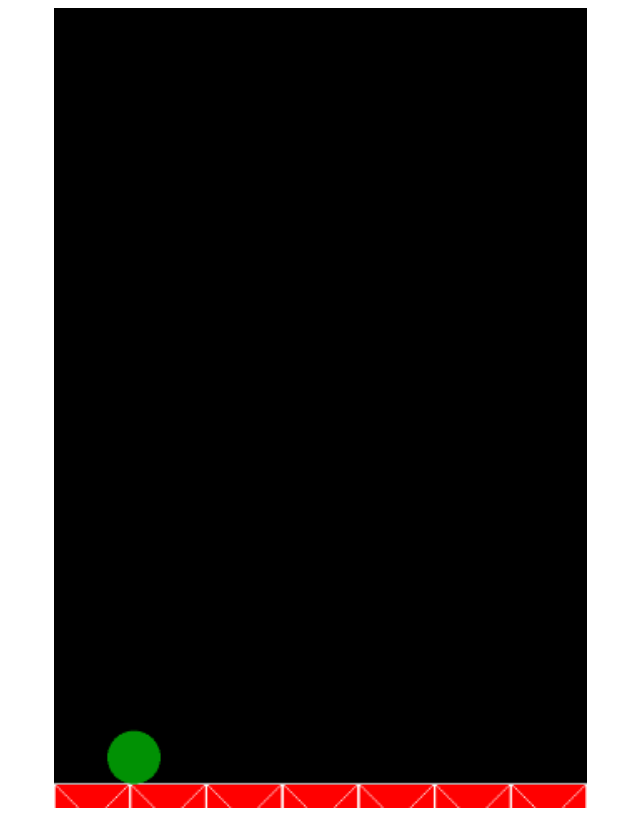
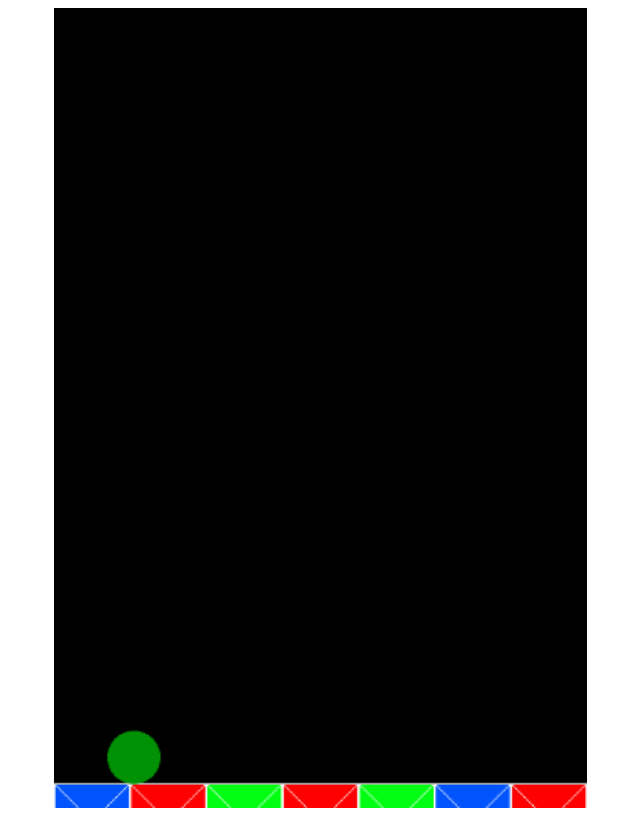
Before and after one commit to EricLemieux/Testgame, a plain HTML site: page index.html in a window 1280 px wide. Shown: the whole page, without its empty margins (328-968 px from the left). Drawn offline with Linux system fonts and the light colour scheme; animation ran at ten frames a second.

Commit message:
Random block creation

```diff
--- a/block.js
+++ b/block.js
@@ -3,21 +3,23 @@
 var TYPE_COUNT = 3;
 var TYPE = {
 	RED:0,
-	BLUE:1,
-	GREEN:2
+	GREEN:1,
+	BLUE:2
 };
 
 var BLOCK_STARTING_SIZE = 64.0;
 var BLOCK_WIDTH = 320.0/7;
 
 function GetRandomBlockType(){
-	return TYPE[Math.random()*TYPE_COUNT];
+	return TYPE.RED + Math.floor(Math.random()*TYPE_COUNT);
 }
 
-function Block(group, posX,posY, texture){
-	this.type = GetRandomBlockType();
+function Block(group, posX,posY, type){
+	//this.type = GetRandomBlockType();
 
-	this.sprite = group.create(posX, posY, texture);
+	var tex = "block" + type;
+
+	this.sprite = group.create(posX, posY, tex);
 	this.sprite.scale.setTo(BLOCK_WIDTH/BLOCK_STARTING_SIZE, BLOCK_WIDTH/BLOCK_STARTING_SIZE);
 	this.sprite.body.immovable = true;
 
--- a/board.js
+++ b/board.js
@@ -11,9 +11,9 @@ function CreateBlockChunk(blocks, height){
 				posY = 480;
 			}
 
-			console.log(posY);
+			var type = GetRandomBlockType();
 
-			var b = new Block(platforms, i * BLOCK_WIDTH, posY, 'block');
+			var b = new Block(platforms, i * BLOCK_WIDTH, posY, type);
 			blocks[i].push(b);
 		}
 	}
--- a/index.html
+++ b/index.html
@@ -32,8 +32,10 @@
 
 		function preload(){
 			game.load.image('ball', 'assets/ball.png');
-			game.load.image('block', 'assets/block.png');
 
+			game.load.image('block0', 'assets/block.png');
+			game.load.image('block1', 'assets/block_green.png');
+			game.load.image('block2', 'assets/block_blue.png');
 		}
 
 		function create(){
```
Also changed, not shown: assets/block_blue.png (added), assets/block_green.png (added).
